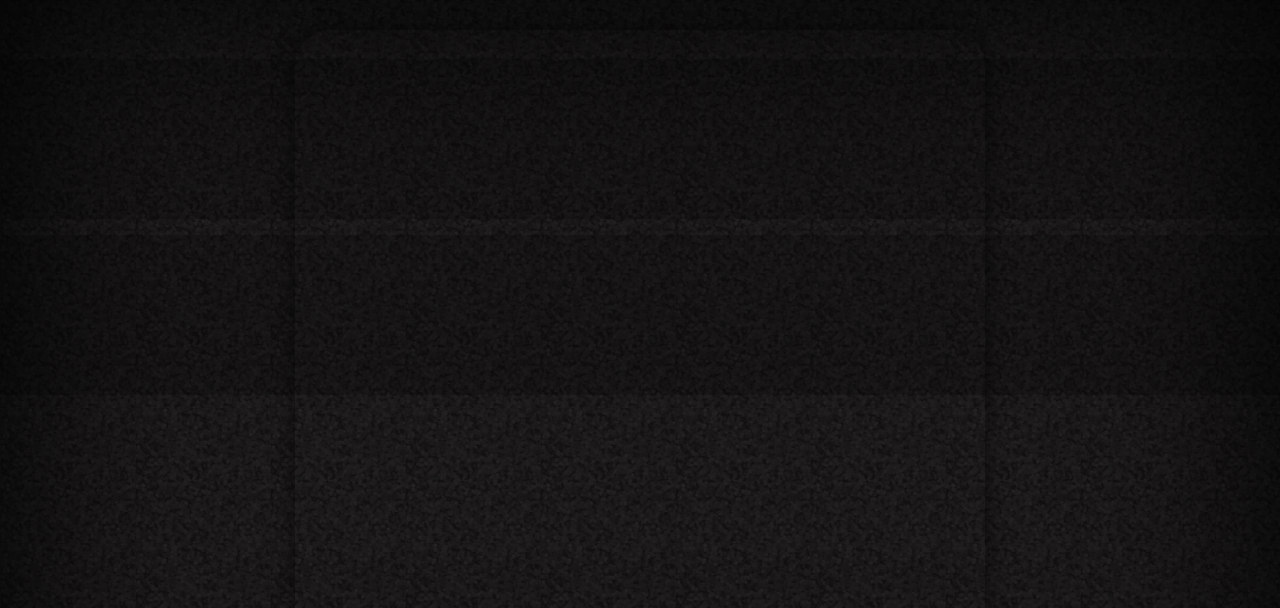
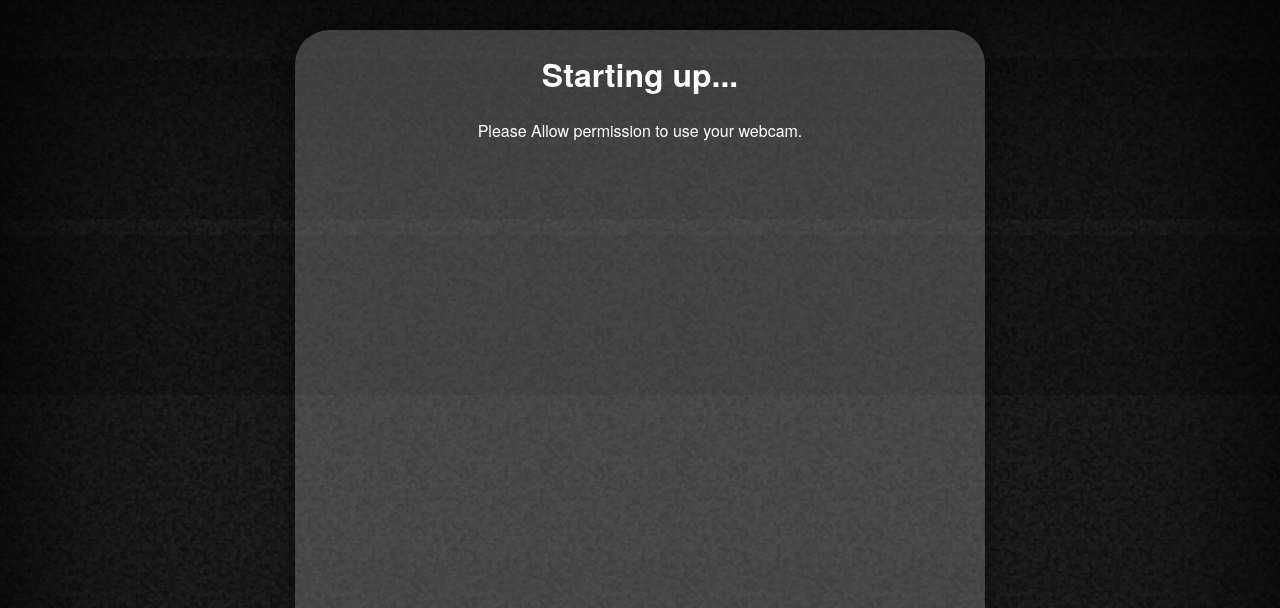
Before and after one commit to masylum/screamcasts, a website: page view.html in a window 1280 px wide. Shown: the top 608 px of the page. Drawn offline with Linux system fonts and the light colour scheme.

Commit message:
Loading container

```diff
--- a/client/stream_video.js
+++ b/client/stream_video.js
@@ -76,6 +76,7 @@ $(function () {
         window_id = randomId(32);
         $('#window_url').html(document.location.host + '/window/' + window_id + '.gif');
         setInterval(sendFrame, 50);
+        $(".loading").hide();
       },
       function (e) {
         error("Couldn't get access to your webcam. Please grant permission.");
--- a/view.html
+++ b/view.html
@@ -21,9 +21,13 @@
 <body>
 
   <div class="center-container">
-    <div class="gif-container">
+    <div class="gif-container" style="position: relative">
       <canvas id="tutorial" style='display:none;'></canvas>
       <canvas class="gif" id="reduced_image"></canvas>
+      <div class="gif loading" style='position: absolute; top: 0; left: 0; right: 0; text-align: center; background-color: rgba(255,255,255, 0.2); font-family: "HelveticaNeueLight", "HelveticaNeue-Light", "Helvetica Neue Light", "HelveticaNeue", "Helvetica Neue", "TeXGyreHerosRegular", "Helvetica", "Tahoma", "Geneva", "Arial", sans-serif; color: white;'>
+        <h1>Starting up...</h1>
+        <p>Please Allow permission to use your webcam.</p>
+      </div>
       <img src="/assets/images/logo.png" class="logo">
     </div>
     <div id='window_url'></div>
```
